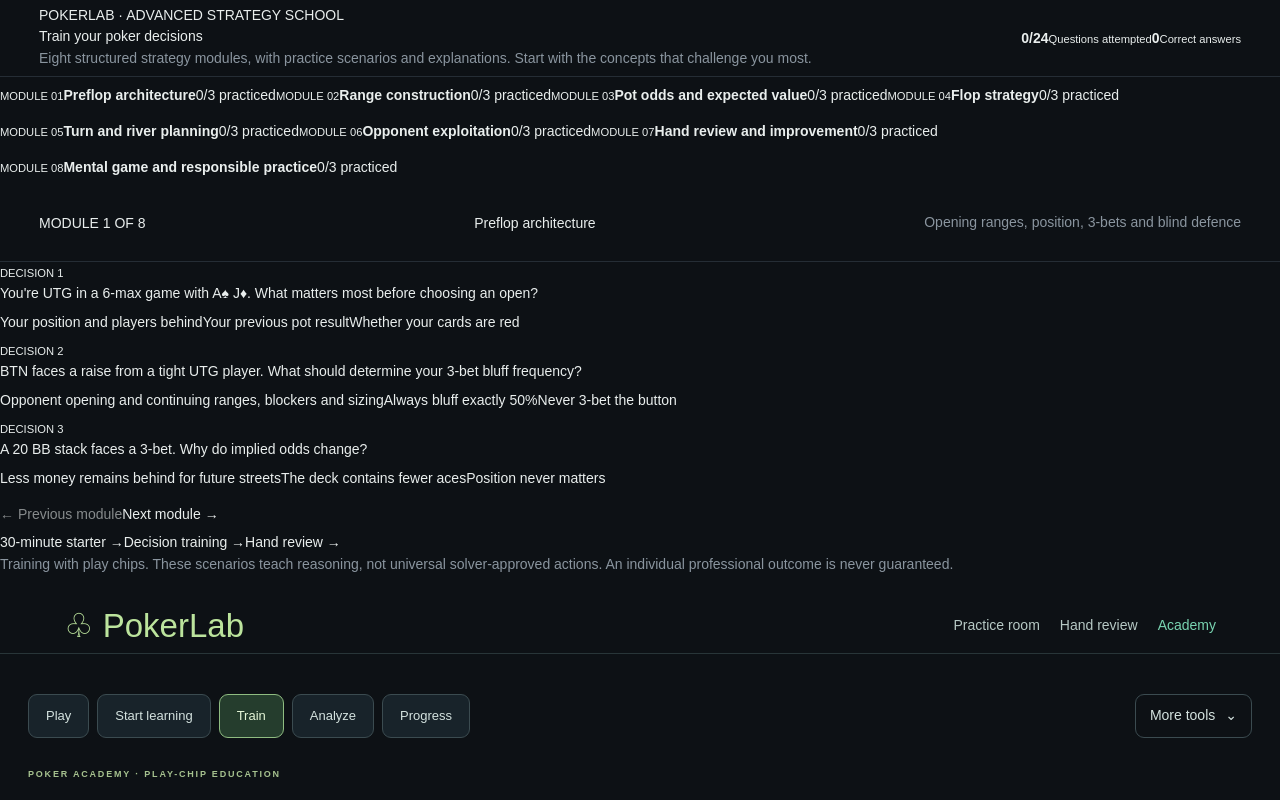
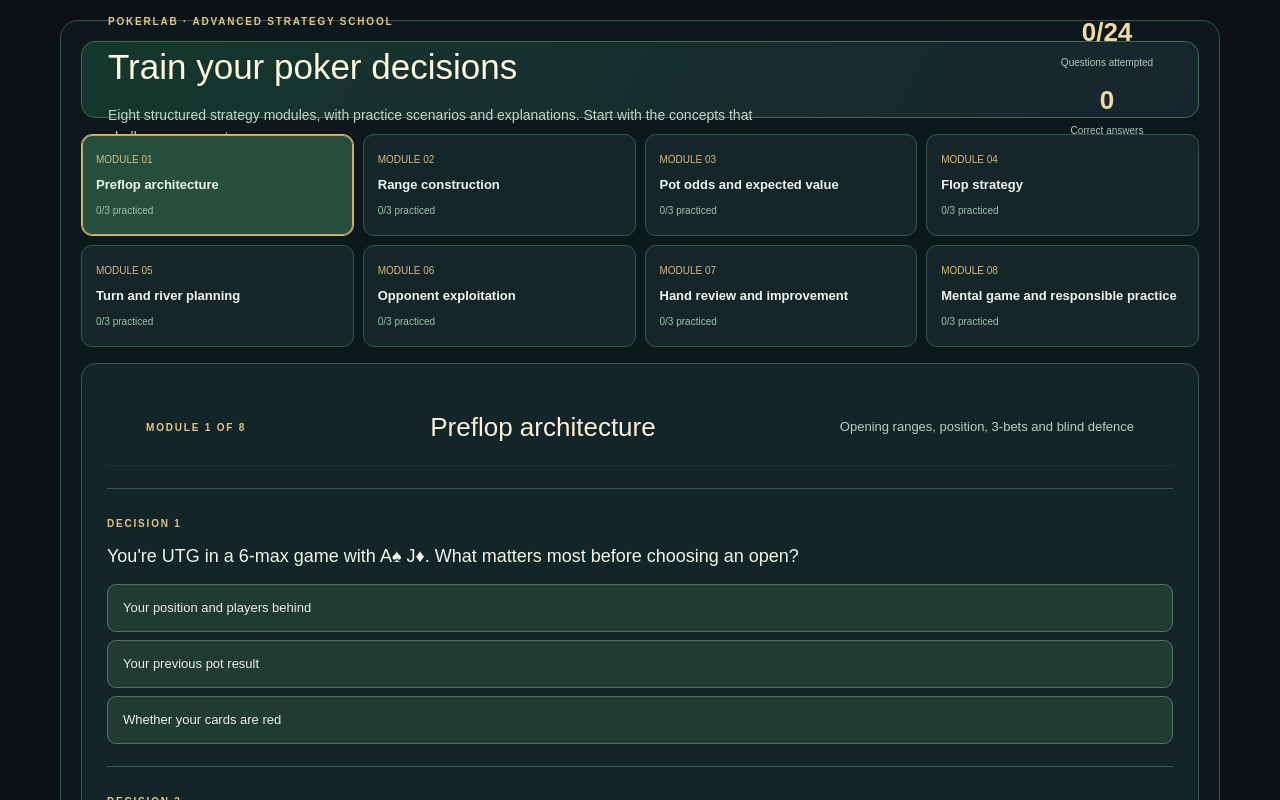
Before and after one commit to vendoraise-lang/Poker-software, a Next.js app: page /academy in a window 1280 px wide. Shown: the top 800 px of the page. Built offline with nearby package versions, Linux system fonts and the light colour scheme.

Commit message:
Style eight-module advanced poker academy and interactive strategic drills

```diff
--- a/app/globals.css
+++ b/app/globals.css
@@ -4394,3 +4394,23 @@
 }
 @media(max-width:370px){.pc-seat{width:94px}.pc-board .playing-card{width:33px;height:49px}.pc-seat-0{width:120px}}
 @media(prefers-reduced-motion:reduce){.pc-room *{animation:none!important}}
+
+/* Advanced Academy: structured study, quick questions, high-contrast feedback */
+.advanced-school{max-width:1160px;margin:20px auto 34px;padding:20px;color:#ecf2e7;background:#0d181d;border:1px solid #36554c;border-radius:18px}
+.advanced-intro{display:flex;align-items:center;justify-content:space-between;gap:24px;padding:26px;border-radius:14px;background:linear-gradient(115deg,#15372d,#18252e);border:1px solid #446955}
+.advanced-intro>div:first-child>span,.advanced-content header>span,.advanced-question>small{font-size:10px;letter-spacing:1.8px;color:#e3c681;font-weight:850}
+.advanced-intro h2{font-size:clamp(23px,3vw,35px);color:#fff6dd;margin:10px 0}.advanced-intro p{font-size:14px;line-height:1.6;color:#c0d6cb;max-width:660px}
+.advanced-stats{display:grid;grid-template-columns:1fr;gap:3px;min-width:130px;text-align:center}.advanced-stats b{font-size:26px;color:#efdaa2}.advanced-stats small{font-size:10px;color:#b0c8bb;margin-bottom:8px}
+.advanced-track{display:grid;grid-template-columns:repeat(4,minmax(0,1fr));gap:9px;margin:16px 0}
+.advanced-track button{text-align:left;background:#15252a;color:#e1ede1;border:1px solid #37554c;border-radius:11px;padding:14px;min-height:102px}
+.advanced-track button.chosen{background:#254e3c;border-color:#d8b46d;box-shadow:inset 0 0 0 1px #cba860}
+.advanced-track button small,.advanced-track button span{display:block;font-size:10px;color:#d6ba7d}.advanced-track button strong{display:block;font-size:13px;margin:8px 0;color:#f0f4ec}.advanced-track button span{color:#9bc6ac}
+.advanced-content{border:1px solid #3a5850;border-radius:15px;background:#14252a;padding:25px}.advanced-content header h3{font-size:26px;color:#f9f0d9;margin:8px 0}.advanced-content header p{font-size:13px;color:#b9cec4}
+.advanced-question{border-top:1px solid #3a5651;margin-top:22px;padding-top:23px}.advanced-question h4{font-size:18px;color:#f1f4e7;margin:11px 0 15px;line-height:1.4}
+.advanced-answers{display:grid;grid-template-columns:1fr;gap:8px}.advanced-answers button{text-align:left;font-size:13px;min-height:48px;padding:12px 15px;border:1px solid #577165;border-radius:9px;color:#e8efe6;background:#203a34}
+.advanced-answers button.right{background:#285e43;border-color:#a5d994}.advanced-answers button.wrong{background:#543235;border-color:#e0a49a}.advanced-answers button:disabled:not(.right):not(.wrong){opacity:.57}
+.advanced-explainer{margin-top:11px;padding:13px 16px;border-radius:9px;border-left:3px solid #e8cc89;background:#1e352d}.advanced-explainer strong{font-size:13px;color:#f8e2ad}.advanced-explainer p{font-size:13px;line-height:1.6;margin:7px 0 0;color:#d8e7d9}
+.advanced-next{display:flex;justify-content:space-between;gap:12px;margin-top:23px}.advanced-next button{padding:11px 18px;border:1px solid #769b80;background:#304a3c;color:#f0f2de;border-radius:9px}.advanced-next button:disabled{opacity:.32}
+.advanced-resources{display:flex;gap:10px;flex-wrap:wrap;margin-top:16px}.advanced-resources a{padding:11px 14px;border-radius:9px;border:1px solid #728f76;color:#e9ead1;background:#20372f;font-size:12px;text-decoration:none}
+.advanced-disclaimer{color:#8eaba0;font-size:11px;line-height:1.5}
+@media(max-width:760px){.advanced-school{margin:10px;padding:10px;border-radius:12px}.advanced-intro{padding:18px;display:block}.advanced-stats{display:flex;gap:8px;align-items:center;justify-content:flex-start;text-align:left}.advanced-stats b{font-size:16px}.advanced-stats small{margin:0 12px 0 0}.advanced-track{display:flex;overflow-x:auto;padding-bottom:6px}.advanced-track button{min-width:175px;padding:11px}.advanced-content{padding:15px}.advanced-content header h3{font-size:21px}.advanced-question h4{font-size:16px}.advanced-next button{padding:10px;font-size:12px}}
```
